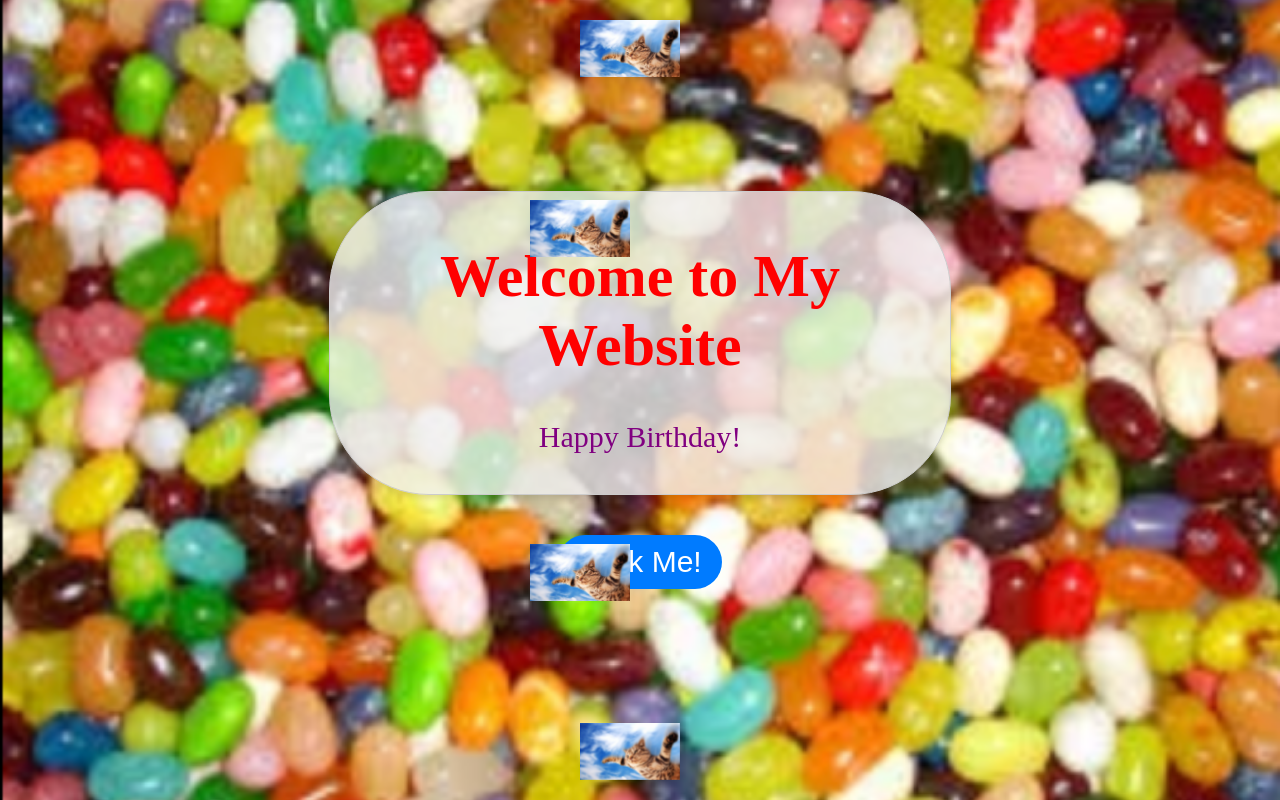
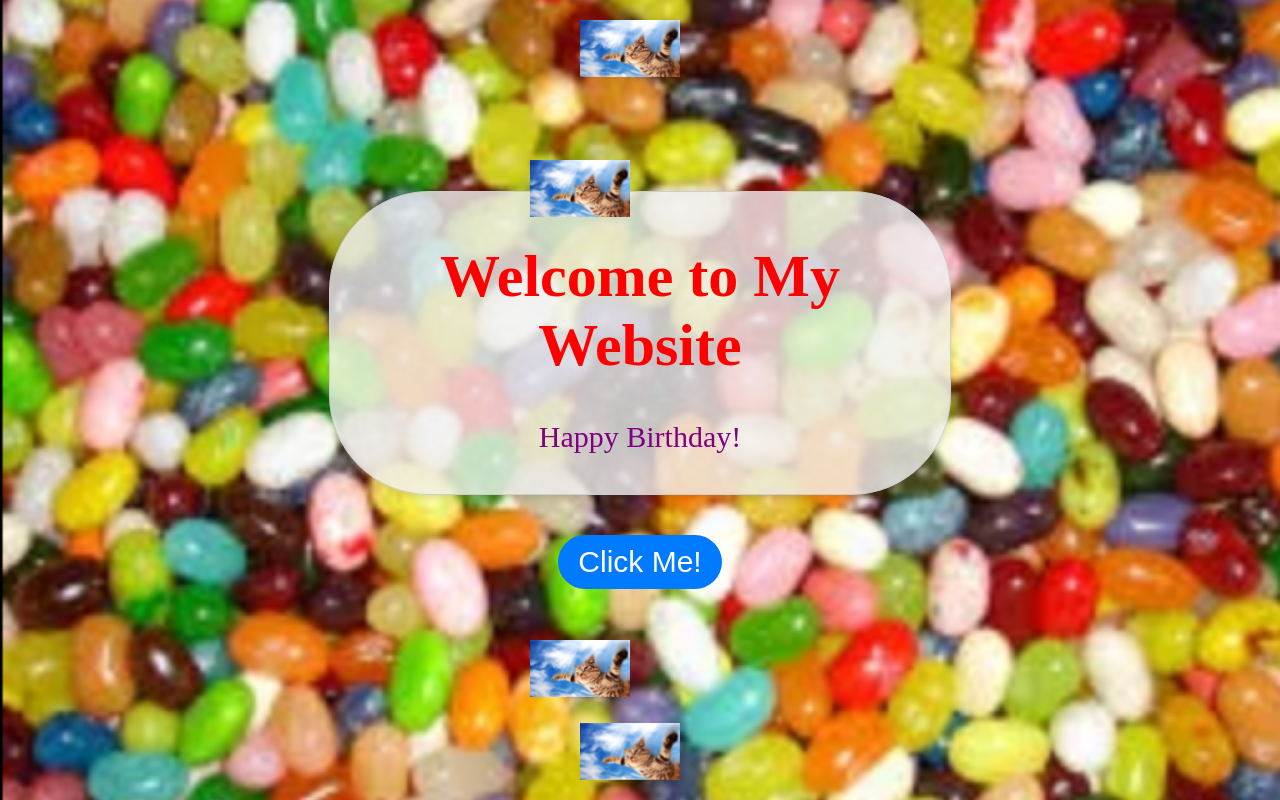
Before and after one commit to Mofat21/website-hb, a plain HTML site: page index.html in a window 1280 px wide. Drawn offline with Linux system fonts and the light colour scheme.

Commit message:
Update index.html

```diff
--- a/index.html
+++ b/index.html
@@ -56,15 +56,15 @@
             bottom: 20px;
         }
         .flying-cat-middle {
-            left: 68%;
+            left: 80%;
             transform: translateX(-50%);
-            top: 68%;
+            top: 80%;
         }
 
         .flying-cat-tmiddle {
-            left: 25%;
+            left: 20%;
             transform: translateX(-50%);
-            top: 25%;
+            top: 20%;
         }
         @keyframes flyRight {
             from { left: -120px; }
```
